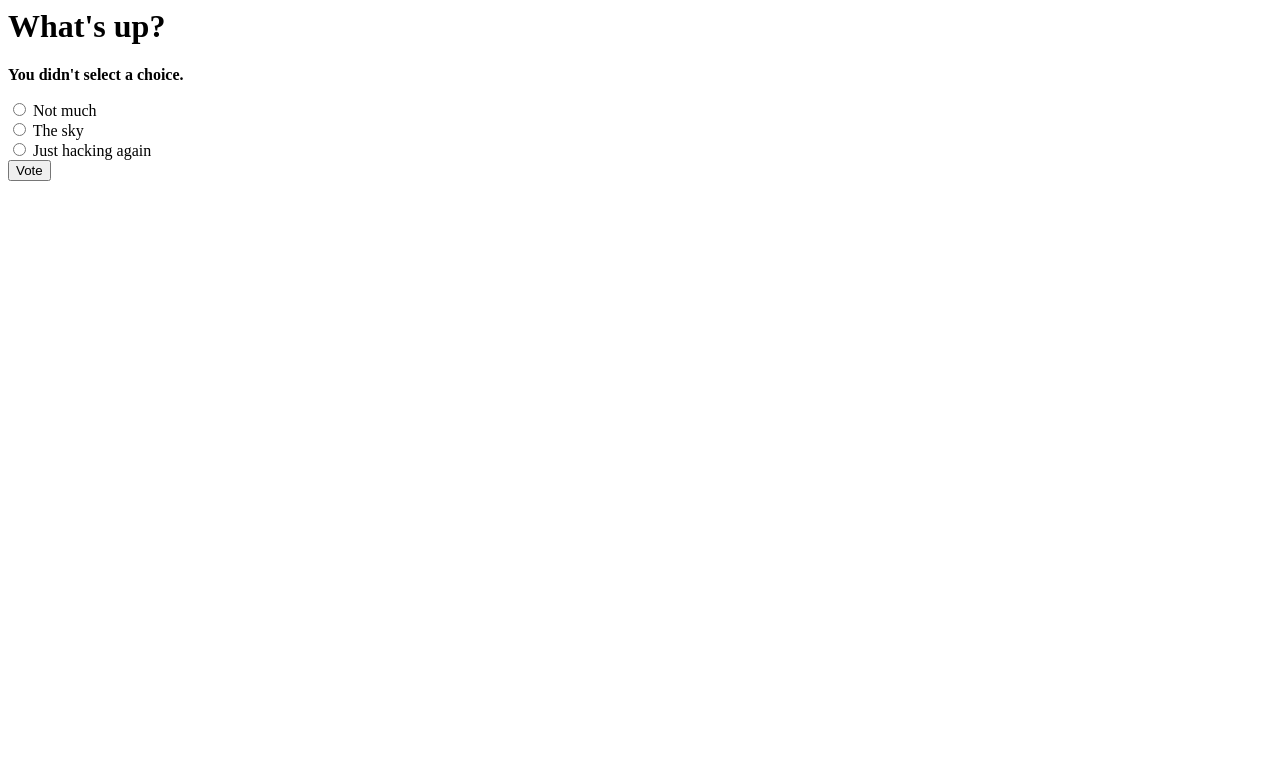
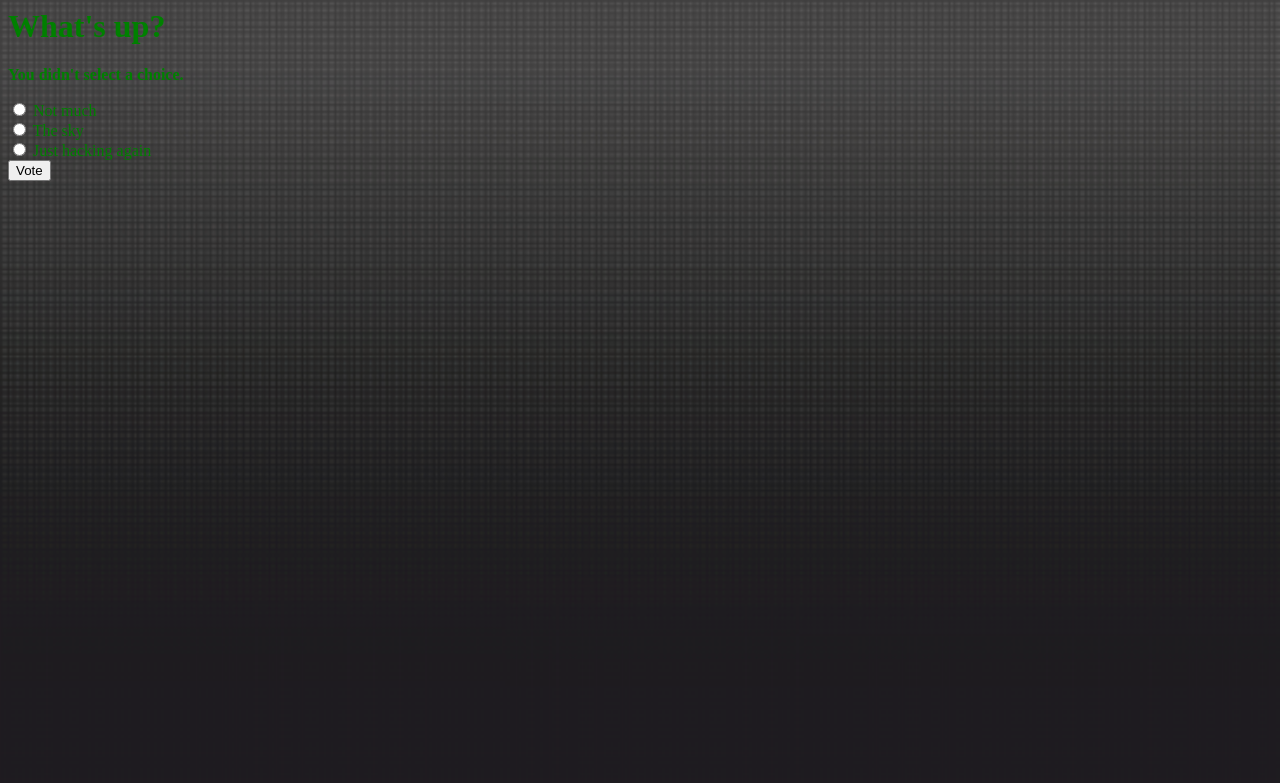
Before and after one commit to WojciechT93/django-tutorial, a Django app: page /polls/1/vote/ in a window 1280 px wide. Shown: the top 783 px of the page. Run offline with Django 3.2, Linux system fonts and the light colour scheme; data comes from the database, SQL or seed files in the repository; both versions use the stored data as it was after the commit.

Commit message:
Writing your first Django app, part 6

```diff
--- /dev/null
+++ b/polls/static/polls/style.css
@@ -0,0 +1,8 @@
+li a {
+    color: green;
+}
+body {
+    background: white url("images/background.gif") no-repeat;
+    background-size: cover;
+    color: green;
+}
--- a/polls/templates/polls/detail.html
+++ b/polls/templates/polls/detail.html
@@ -1,3 +1,5 @@
+{% load static %}
+<link rel="stylesheet" type="text/css" href="{% static 'polls/style.css' %}">
 <h1>{{ question.question_text }}</h1>
 
 {% if error_message %}<p><strong>{{ error_message }}</strong></p>{% endif %}
--- a/polls/templates/polls/index.html
+++ b/polls/templates/polls/index.html
@@ -1,3 +1,6 @@
+{% load static %}
+
+<link rel="stylesheet" type="text/css" href="{% static 'polls/style.css' %}">
 {% if latest_question_list %}
     <ul>
     {% for question in latest_question_list %}
--- a/polls/templates/polls/results.html
+++ b/polls/templates/polls/results.html
@@ -1,3 +1,5 @@
+{% load static %}
+<link rel="stylesheet" type="text/css" href="{% static 'polls/style.css' %}">
 <h1>{{ question.question_text }}</h1>
 
 <ul>
```
Also changed, not shown: db.sqlite3, polls/static/polls/images/background.gif (added).
